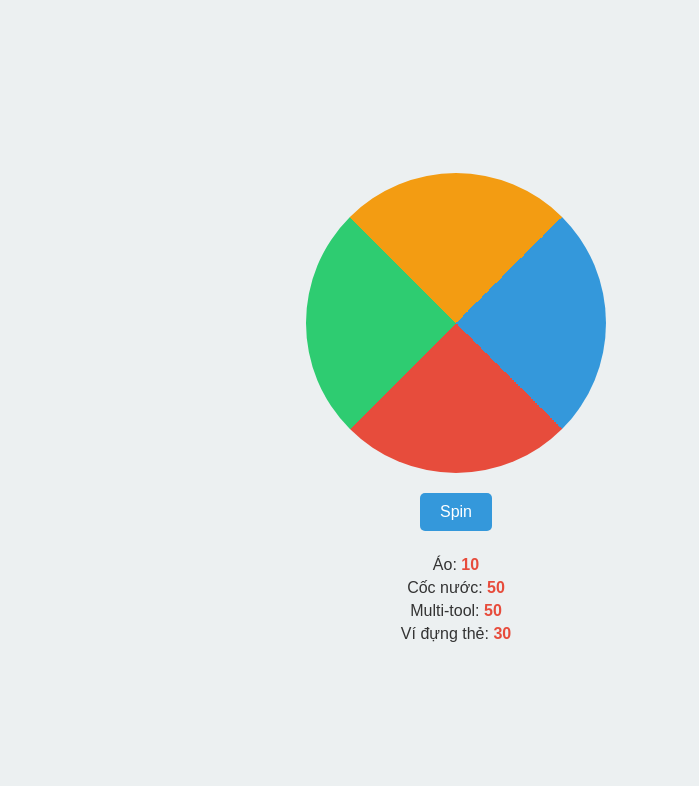
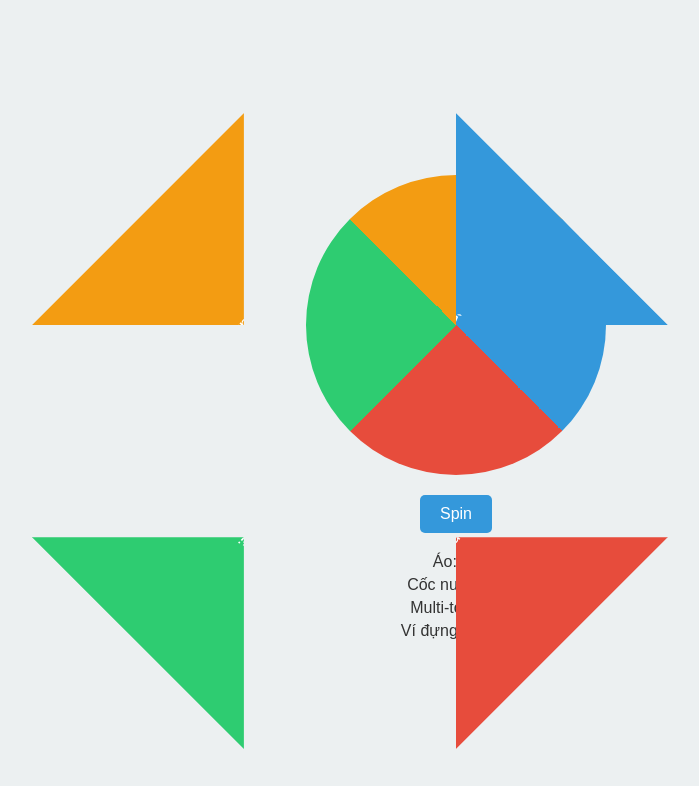
Before and after one commit to uiiu60/wheel, a plain HTML site: page index.html in a window 1280 px wide. Shown: the whole page, without its empty margins (184-883 px from the left). Drawn offline with Linux system fonts and the light colour scheme.

Commit message:
Update styles.css

```diff
--- a/styles.css
+++ b/styles.css
@@ -8,15 +8,8 @@ body {
     background-color: #ecf0f1;
 }
 
-.container {
-    display: flex;
-    flex-direction: column;
-    align-items: center;
-}
-
 .wheel-container {
     text-align: center;
-    margin-bottom: 20px;
 }
 
 .wheel {
@@ -46,14 +39,16 @@ body {
 
 .segment {
     position: absolute;
-    width: 0;
-    height: 0;
-    border-style: solid;
-    border-width: 150px 75px 0;
-    border-color: transparent transparent transparent transparent;
+    width: 100%;
+    height: 100%;
+    clip-path: polygon(50% 50%, 0 0, 100% 0);
     transform-origin: 50% 100%;
-    clip-path: polygon(0 0, 100% 0, 50% 100%);
-    transform: rotate(45deg);
+    background-color: var(--bg-color);
+    color: #fff;
+    display: flex;
+    align-items: center;
+    justify-content: center;
+    font-size: 1.2em;
 }
 
 .segment:nth-child(1) { --bg-color: #3498db; transform: rotate(0deg); }
@@ -73,6 +68,7 @@ button {
 
 .item-count {
     text-align: center;
+    margin-top: 20px;
 }
 
 .item-count p {
```
